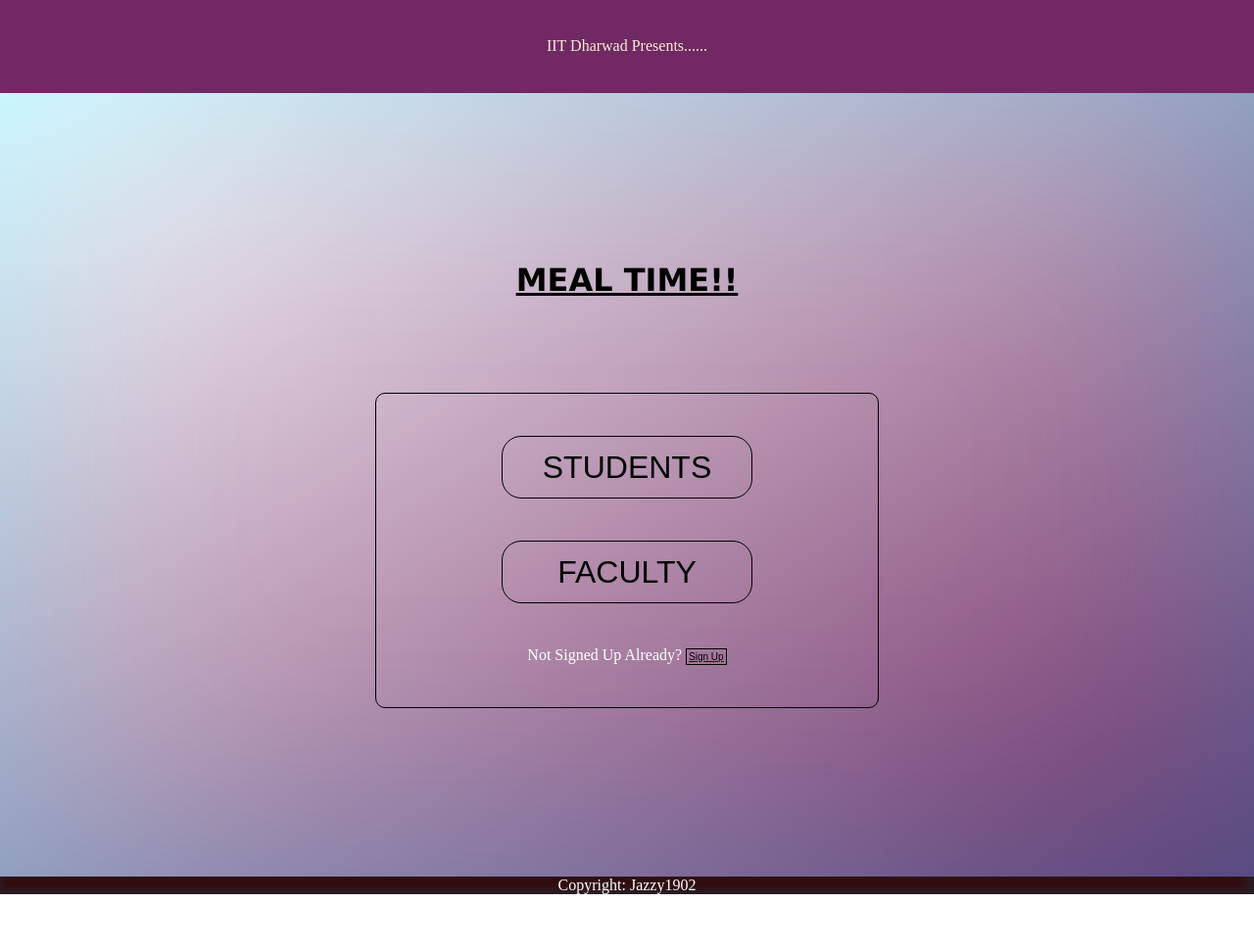
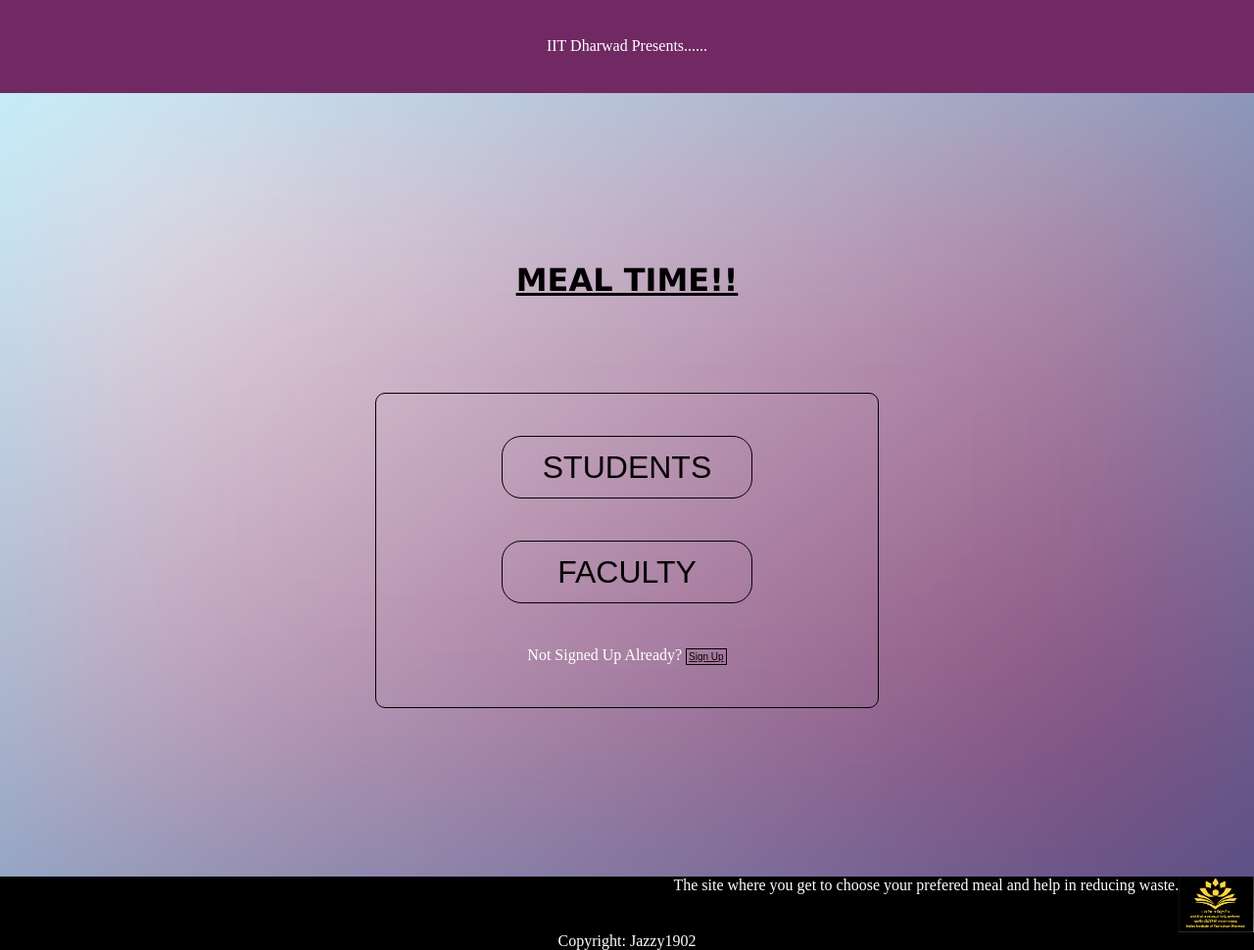
Before and after one commit to dev-aayushvats/MessedUp, a plain HTML site: page newdesign/index.html in a window 1280 px wide. Shown: the whole page at 98% size. Before the commit the page ends 913 px from the top, so only its background shows below. Drawn offline with Linux system fonts and the light colour scheme.

Commit message:
logo added and a special text message......

```diff
--- a/newdesign/index.html
+++ b/newdesign/index.html
@@ -8,7 +8,9 @@
     <title>MessedUP</title>
   </head>
   <body>
-    <div class="header">IIT Dharwad Presents......</div>
+    <div class="header">
+      <a href="https://www.iitdh.ac.in/home.php">IIT Dharwad Presents......</a>
+    </div>
     <div class="cardcontainer">
       <div class="text"><h1 id="revealingText"></h1></div>
       <div class="centercard">
@@ -24,6 +26,10 @@
         </div>
       </div>
     </div>
+    <div class="logo">
+      The site where you get to choose your prefered meal and help in reducing
+      waste.<img src="logo.png" />
+    </div>
     <div class="footer">
       <p>Copyright: Jazzy1902</p>
     </div>
--- a/newdesign/lp_style_new.css
+++ b/newdesign/lp_style_new.css
@@ -1,6 +1,9 @@
 *{
     margin: 0;
     padding: 0;
+}
+body{
+    background: linear-gradient(to top left, #702963, rgb(255, 255, 255));
 }
 .header{
     background-color: #702963;
@@ -14,7 +17,6 @@
     justify-content: center;
     align-items: center;
     flex-direction: column;
-    background: linear-gradient(to top left, #702963, rgb(255, 255, 255));
     /* background-color:rgb(0, 0, 0); */
     color: rgb(0, 255, 0);
     height: 100vh;
@@ -55,6 +57,9 @@ a{
 a:visited{
     color:rgb(0, 0, 0);
 }
+.header a{
+    color: white;
+}
 button:not(.signup button){
     height: 2em;
     width: 8em;
@@ -83,11 +88,26 @@ button:not(.signup button):hover{
     font-size: 10px;
     text-decoration: underline;
 }
+.logo{
+    display: flex;
+    justify-content: right;
+    text-align: right;
+    color: white;
+    background: #000000;
+
+}
+img{
+    display: inline-block;
+    width: 6%;
+    height: 6%;
+    padding: 0;
+    margin: 0;
+}
 .footer{
     color: white;
-    background-color: rgb(55, 0, 0);
+    background-color: rgb(0, 0, 0);
     display: flex;
     justify-content: center;
-    box-shadow: inset -3px -3px 10px 5px rgba(1, 114, 139, 0.26);
+    /* box-shadow: inset -3px -3px 10px 5px rgba(0, 0, 0, 0.26); */
 
 }
```
Also changed, not shown: newdesign/logo.png (added).
